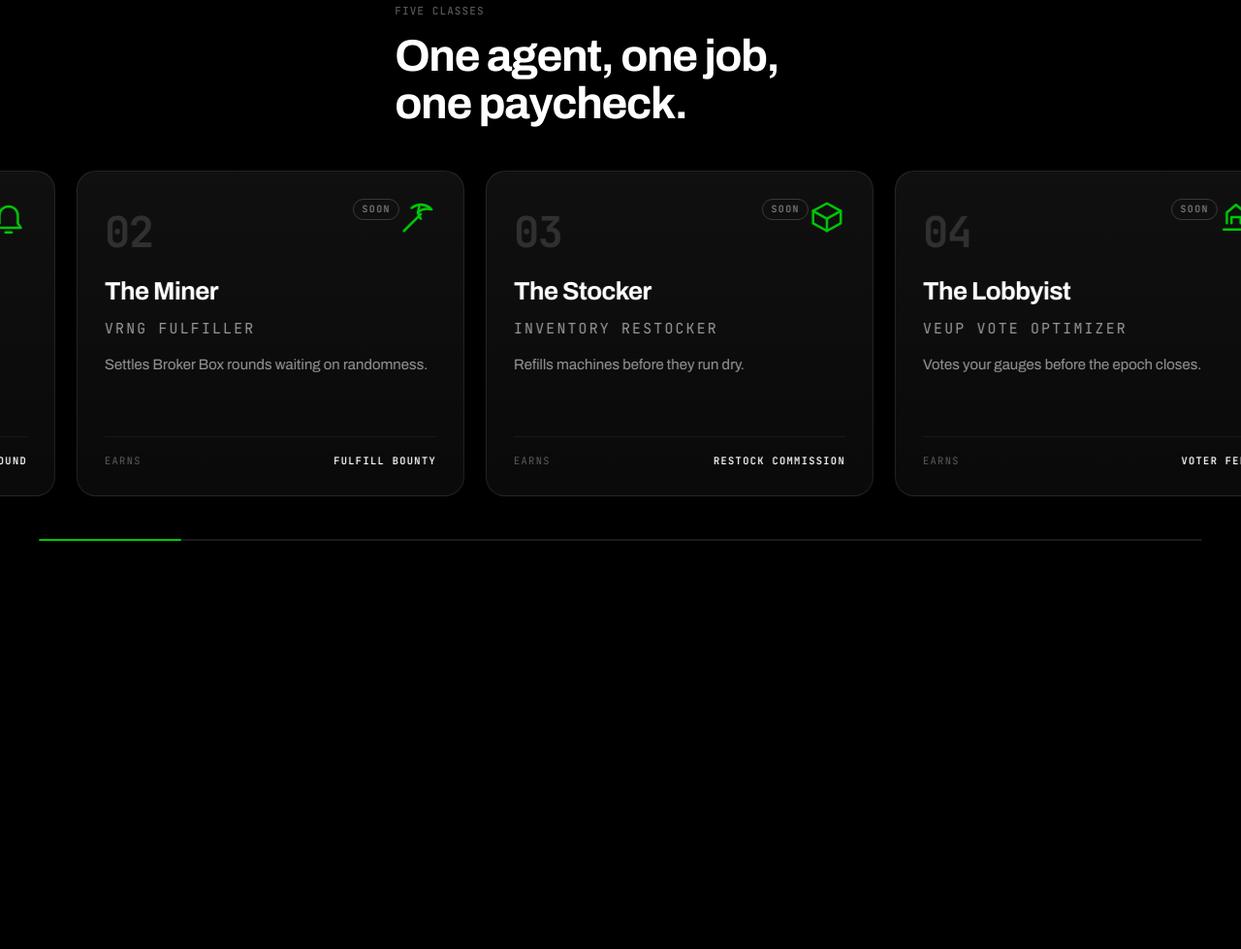
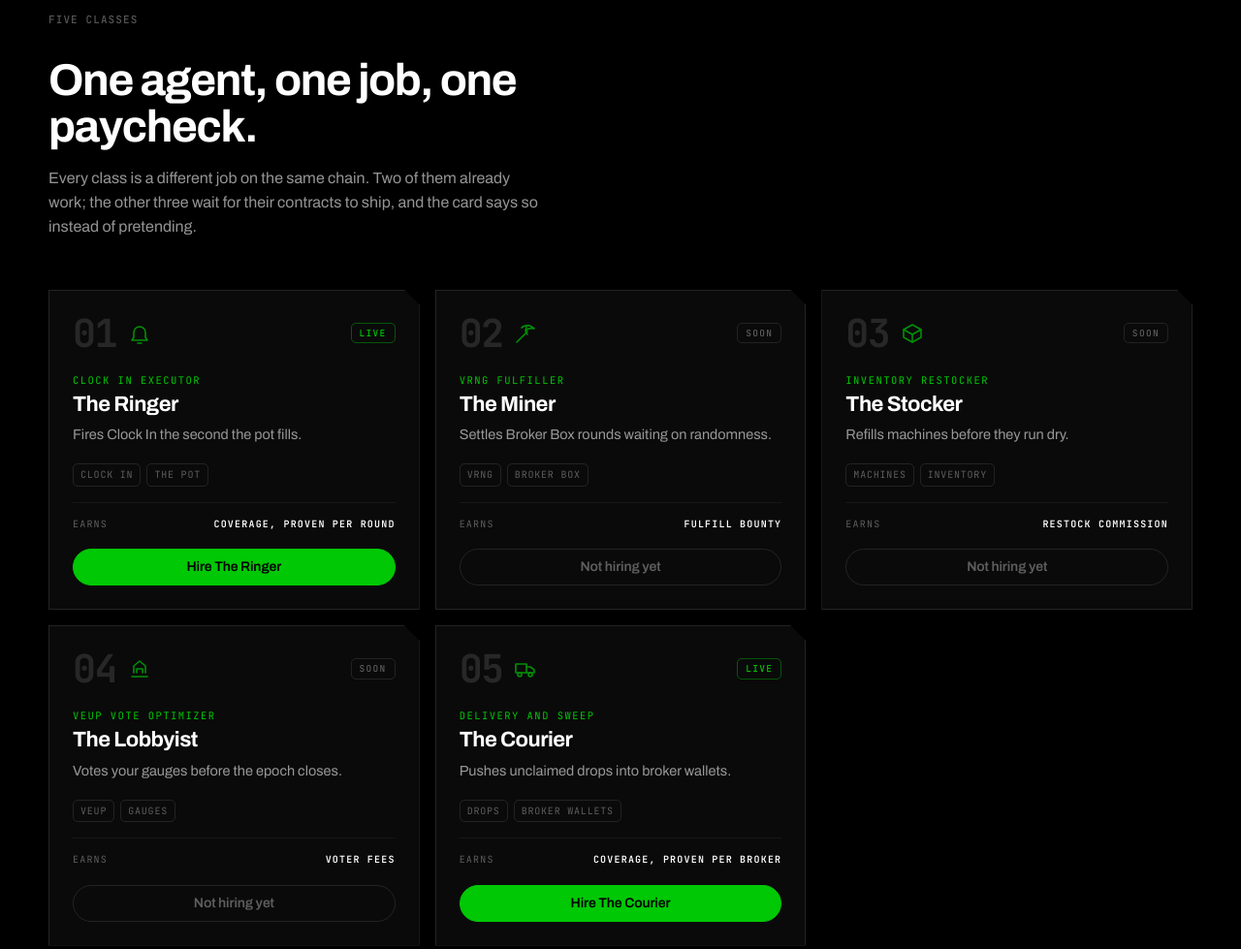
Before and after one commit to grappesai-cloud/stonk, a plain HTML site: page site/index.html in a window 1280 px wide. Shown: the part 1327-2306 px from the top of the page at 97% size. Drawn offline with Linux system fonts and the light colour scheme; no server answers.

Commit message:
The landing page adopts the NFA design language
Same house style as nfa.grappes.dev, which is the sharper one: the cut-corner
panel (one notched edge, top right, from a single --notch variable), hairline
dividers instead of rounded boxes, square inputs, and the dense mono voice
in the data rows.

The real fix is the fleet. The five classes lived on a horizontal rail that
stole vertical scroll to move sideways, so on the way down the page felt
stuck and the whole fleet was never visible at once. They are a grid now,
seen at a glance, no hijack - and the rail's scroll math, its progress bar
and the hash-anchor workaround it forced all go away with it.

Each card gained the anatomy the NFA cards have: the class number, an honest
state badge, the green role line, what it touches as chips, what it earns,
and a button that only leads somewhere for classes whose job exists on chain.
The other three say "Not hiring yet" instead of opening a form for work that
cannot happen. The hero feed's LIVE tag now turns green with a live dot when
the numbers come from the Courier, rather than only changing its text.

Co-Authored-By: Claude Fable 5 <noreply@anthropic.com>
Claude-Session: https://claude.ai/code/session_01LYwxWaGynthEiJPuEW6AxP

```diff
--- a/site/css/style.css
+++ b/site/css/style.css
@@ -9,7 +9,7 @@
      7. Hero
      8. Banda
      9. Cifre
-    10. Flota (sina orizontala)
+    10. Flota (grila)
     11. Pasii
     12. Mint si formular
     13. Subsol
@@ -49,6 +49,8 @@
   --pad:clamp(20px,4vw,40px);
   --nav-h:68px;
   --ease:cubic-bezier(.22,1,.36,1);
+  /* coltul retezat: o muchie, sus-dreapta, aceeasi peste tot */
+  --notch:polygon(0 0,calc(100% - 16px) 0,100% 16px,100% 100%,0 100%);
 }
 
 /* ---------- 3. Baza ---------- */
@@ -145,6 +147,10 @@ main{position:relative;z-index:1}
 .chip span{color:var(--dim)}
 
 .tag{padding:3px 8px;border:1px solid var(--line);border-radius:6px;color:var(--faint)}
+/* fluxul masurat, nu simulat: verde cu punct viu */
+.tag.live{display:inline-flex;align-items:center;gap:6px;color:var(--green);border-color:rgba(0,200,5,.4)}
+.tag.live::before{content:'';width:6px;height:6px;border-radius:50%;background:var(--green);
+  box-shadow:0 0 8px var(--green);animation:pulse 2.4s ease-in-out infinite}
 
 /* ---------- 6. Bara de sus ---------- */
 .nav{
@@ -181,15 +187,21 @@ main{position:relative;z-index:1}
 .hero-inner{position:relative;z-index:1;display:grid;gap:26px;justify-items:start}
 .hero-actions{display:flex;gap:12px;flex-wrap:wrap;margin-top:10px}
 
+/* Panoul cu colt taiat e geometria semnatura a paginii: fara raze, o singura
+   muchie retezata sus-dreapta. Se repeta la feed, carduri si formular, si de
+   aia sta intr-o variabila - se schimba dintr-un loc. */
 .quote{
-  margin-top:26px;width:min(420px,100%);padding:16px 18px;border:1px solid var(--line);border-radius:16px;
-  background:linear-gradient(180deg,rgba(255,255,255,.045),rgba(255,255,255,.015));
-  backdrop-filter:blur(8px);transition:transform .3s var(--ease);will-change:transform;
+  margin-top:26px;width:min(440px,100%);
+  background:var(--panel);border:1px solid var(--line);clip-path:var(--notch);
+  transition:transform .3s var(--ease);will-change:transform;
 }
-.quote-top{display:flex;justify-content:space-between;align-items:center;margin-bottom:12px}
-.quote-feed{display:grid;gap:9px;min-height:76px}
+.quote-top{display:flex;justify-content:space-between;align-items:center;
+  padding:12px 16px;border-bottom:1px solid var(--line)}
+.quote-feed{display:grid;min-height:76px}
 .quote-row{display:grid;grid-template-columns:1fr auto;gap:10px;align-items:baseline;
+  padding:11px 16px;border-bottom:1px solid var(--line-2);
   font-size:11.5px;letter-spacing:.04em;animation:rowIn .5s var(--ease) both}
+.quote-row:last-child{border-bottom:0}
 .quote-row b{color:var(--dim);font-weight:500}
 .quote-row u{text-decoration:none;color:var(--faint);margin-left:8px}
 .quote-row em{font-style:normal;color:var(--green);font-weight:600}
@@ -213,51 +225,54 @@ main{position:relative;z-index:1}
 /* ---------- 9. Cifre ---------- */
 .stats{padding:88px 0 20px}
 .stat-grid{display:grid;grid-template-columns:repeat(auto-fit,minmax(220px,1fr));gap:1px;
-  background:var(--line);border:1px solid var(--line);border-radius:18px;overflow:hidden}
-.stat{background:var(--panel);padding:30px 26px}
+  background:var(--line);border:1px solid var(--line)}
+.stat{background:var(--bg);padding:30px 26px}
 .stat b{display:block;font-family:var(--mono);font-size:clamp(30px,3.4vw,42px);font-weight:700;letter-spacing:-.03em}
 .stat span{display:block;margin-top:10px;color:var(--faint);font-size:13px}
 
-/* ---------- 10. Flota ---------- */
-.rail{position:relative}
-.rail-stick{position:sticky;top:0;height:100svh;display:flex;flex-direction:column;justify-content:center;
-  gap:44px;overflow:hidden;padding-top:var(--nav-h)}
-.rail-head{max-width:56ch}
-.rail-track{display:flex;gap:22px;padding-inline:var(--pad);will-change:transform}
+/* ---------- 10. Flota (grila) ---------- */
+.fleet{padding:clamp(70px,10vw,120px) 0 10px}
+.fleet-grid{display:grid;grid-template-columns:repeat(auto-fill,minmax(300px,1fr));gap:16px}
 .card{
-  flex:0 0 clamp(280px,32vw,400px);min-height:clamp(300px,42vh,380px);
-  display:flex;flex-direction:column;gap:14px;padding:28px;
-  border:1px solid var(--line);border-radius:20px;position:relative;overflow:hidden;
-  background:linear-gradient(180deg,var(--panel-2),var(--panel));
-  transition:border-color .3s,transform .3s var(--ease);
+  position:relative;display:flex;flex-direction:column;padding:24px;
+  background:var(--panel);border:1px solid var(--line);clip-path:var(--notch);
+  transition:border-color .25s,transform .25s var(--ease);
 }
-.card::before{content:'';position:absolute;inset:0;opacity:0;transition:opacity .3s;
+.card::before{content:'';position:absolute;inset:0;opacity:0;transition:opacity .3s;pointer-events:none;
   background:radial-gradient(300px circle at var(--cx,50%) var(--cy,50%),var(--green-soft),transparent 70%)}
-.card:hover{border-color:rgba(0,200,5,.4)}
+.card:hover{border-color:rgba(0,200,5,.5);transform:translateY(-3px)}
 .card:hover::before{opacity:1}
-.card-top{display:flex;justify-content:space-between;align-items:flex-start}
-.card-code{font-family:var(--mono);font-size:44px;font-weight:700;letter-spacing:-.04em;color:rgba(255,255,255,.14)}
-.card-glyph{width:38px;height:38px;stroke:var(--green);fill:none;stroke-width:1.6;stroke-linecap:round;stroke-linejoin:round}
-.card h3{font-size:26px;letter-spacing:-.025em}
-.card-role{color:var(--green);font-family:var(--mono);font-size:10.5px;letter-spacing:.14em;text-transform:uppercase}
-.card p{margin:0;color:var(--dim);font-size:15px}
-.card-earns{margin-top:auto;padding-top:16px;border-top:1px solid var(--line-2);
-  display:flex;justify-content:space-between;align-items:center;font-family:var(--mono);font-size:10.5px;
-  letter-spacing:.12em;text-transform:uppercase;color:var(--faint)}
-.card-earns b{color:var(--text);font-weight:600}
-
-.rail-bar{height:2px;background:var(--line);margin-inline:var(--pad);border-radius:2px;overflow:hidden}
-.rail-bar i{display:block;height:100%;width:22%;background:var(--green);border-radius:2px;transform-origin:left}
+.card>*{position:relative}
+.card-top{display:flex;align-items:center;gap:12px}
+.card-code{font-family:var(--mono);font-size:40px;font-weight:700;letter-spacing:-.04em;
+  color:rgba(255,255,255,.12);line-height:1}
+.card-glyph{width:24px;height:24px;stroke:var(--green);fill:none;stroke-width:1.6;
+  stroke-linecap:round;stroke-linejoin:round;opacity:.7}
+.card-role{color:var(--green);font-family:var(--mono);font-size:10.5px;letter-spacing:.14em;
+  text-transform:uppercase;margin:20px 0 6px}
+.card h3{font-size:22px;letter-spacing:-.025em}
+.card-job{margin:10px 0 0;color:var(--dim);font-size:14.5px;line-height:1.5;flex:1}
+.card-tags{display:flex;flex-wrap:wrap;gap:6px;margin-top:18px}
+.card-tags span{font-family:var(--mono);font-size:10px;letter-spacing:.08em;color:var(--faint);
+  border:1px solid var(--line);border-radius:5px;padding:3px 7px}
+.card-earns{margin:16px 0 18px;padding-top:14px;border-top:1px solid var(--line-2);
+  display:flex;justify-content:space-between;gap:14px;align-items:baseline;font-family:var(--mono);
+  font-size:10px;letter-spacing:.12em;text-transform:uppercase;color:var(--faint)}
+.card-earns b{color:var(--text);font-weight:600;text-align:right}
+/* butonul unei clase care inca nu lucreaza: prezent, dar stins si fara drum */
+.card-cta-off{color:var(--faint);cursor:default}
+.card-cta-off::after{display:none}
+.card-cta-off:hover{border-color:var(--line);background:transparent}
 
 /* ---------- 11. Pasii ---------- */
-.loop{padding:120px 0}
+.loop{padding:110px 0}
 .steps{list-style:none;margin:0;padding:0;display:grid;gap:1px;
-  grid-template-columns:repeat(auto-fit,minmax(230px,1fr));
-  background:var(--line);border:1px solid var(--line);border-radius:18px;overflow:hidden}
-.step{background:var(--panel);padding:30px 26px;display:grid;gap:10px;position:relative}
+  grid-template-columns:repeat(auto-fit,minmax(220px,1fr));
+  background:var(--line);border:1px solid var(--line)}
+.step{background:var(--bg);padding:28px 24px;display:grid;gap:0;position:relative}
 .step-n{font-family:var(--mono);font-size:11px;letter-spacing:.16em;color:var(--green)}
-.step h3{font-size:21px}
-.step p{margin:0;color:var(--dim);font-size:15px}
+.step h3{font-size:19px;margin:14px 0 8px}
+.step p{margin:0;color:var(--dim);font-size:14.5px;line-height:1.5}
 .step::after{content:'';position:absolute;left:0;bottom:0;height:2px;width:0;background:var(--green);
   transition:width .8s var(--ease)}
 .step.in::after{width:100%}
@@ -268,7 +283,7 @@ main{position:relative;z-index:1}
 .mint-left{display:grid;gap:22px;justify-items:start}
 .count{margin-top:6px;display:grid;gap:12px}
 .count-row{display:flex;gap:10px}
-.count-cell{min-width:74px;padding:14px 10px;border:1px solid var(--line);border-radius:14px;
+.count-cell{min-width:74px;padding:14px 10px;border:1px solid var(--line);
   background:var(--panel);text-align:center}
 .count-cell b{display:block;font-family:var(--mono);font-size:26px;font-weight:700;letter-spacing:-.02em}
 .count-cell span{display:block;margin-top:6px;font-family:var(--mono);font-size:9.5px;letter-spacing:.14em;color:var(--faint)}
@@ -278,15 +293,15 @@ main{position:relative;z-index:1}
   background:none;cursor:pointer;font-family:var(--mono);font-size:10px;letter-spacing:.1em;color:var(--faint)}
 .contract button:hover{color:var(--green);border-color:var(--green)}
 
-.form{display:grid;gap:16px;padding:30px;border:1px solid var(--line);border-radius:20px;
-  background:linear-gradient(180deg,var(--panel-2),var(--panel))}
+.form{display:grid;gap:16px;padding:30px;border:1px solid var(--line);
+  background:var(--panel);clip-path:var(--notch)}
 .form-head{display:grid;gap:6px;margin-bottom:4px}
 .form-head h3{font-family:var(--mono);font-size:12px;letter-spacing:.16em}
 .form-head p{margin:0;font-size:14px}
 .field{display:grid;gap:8px}
 .field span{color:var(--faint);font-family:var(--mono);font-size:10px;letter-spacing:.14em}
 .field input,.field select{
-  height:46px;padding:0 14px;border:1px solid var(--line);border-radius:12px;background:rgba(0,0,0,.5);
+  height:46px;padding:0 14px;border:1px solid var(--line);border-radius:0;background:var(--panel-2);
   outline:none;transition:border-color .2s,background .2s;
   -webkit-appearance:none;appearance:none;
 }
@@ -315,12 +330,7 @@ main{position:relative;z-index:1}
   .mint-inner{grid-template-columns:1fr}
   .nav-links{display:none}
   .burger{display:grid}
-  .rail-stick{height:auto;position:static;padding:100px 0 60px}
-  .rail-track{overflow-x:auto;scroll-snap-type:x mandatory;transform:none !important;
-    padding-bottom:16px;-webkit-overflow-scrolling:touch}
-  .rail-track::-webkit-scrollbar{display:none}
-  .card{scroll-snap-align:center;flex-basis:min(78vw,340px)}
-  .rail-bar{display:none}
+  .fleet{padding-top:80px}
   .hero{min-height:auto;padding-top:calc(var(--nav-h) + 56px)}
   .hero-chart,.hero-fade{height:48%}
   .scroll-hint{display:none}
@@ -346,9 +356,7 @@ main{position:relative;z-index:1}
    Verde plin = agentul lucreaza pe lant. Contur stins = meseria nu exista
    inca acolo. Diferenta se vede dintr-o privire, fara sa citesti nimic. */
 .card-state{
-  margin-left:auto;font:600 10px/1 var(--mono);letter-spacing:.14em;
-  padding:5px 8px;border-radius:999px;align-self:flex-start;
+  margin-left:auto;font:500 9.5px/1 var(--mono);letter-spacing:.14em;text-transform:uppercase;
+  padding:5px 8px;border-radius:5px;border:1px solid var(--line);color:var(--faint);
 }
-.card-state-live{background:var(--green);color:#000}
-.card-state-soon{border:1px solid rgba(255,255,255,.18);color:rgba(255,255,255,.45)}
-.card-top{align-items:flex-start}
+.card-state-live{color:var(--green);border-color:rgba(0,200,5,.4)}
--- a/site/index.html
+++ b/site/index.html
@@ -101,16 +101,14 @@
       <div class="stat-grid" data-stats></div>
     </section>
 
-    <!-- ====================== CLASELE (sina orizontala) ====================== -->
-    <section class="rail" id="fleet" data-rail>
-      <div class="rail-stick">
-        <div class="wrap rail-head">
-          <p class="eyebrow mono scramble" data-t="classes.eyebrow"></p>
-          <h2 class="h-2" data-t="classes.title"></h2>
-        </div>
-        <div class="rail-track" data-track></div>
-        <div class="rail-bar"><i data-rail-bar></i></div>
+    <!-- ====================== CLASELE (grila) ====================== -->
+    <section class="fleet wrap" id="fleet">
+      <div class="sec-head">
+        <p class="eyebrow mono scramble" data-reveal data-t="classes.eyebrow"></p>
+        <h2 class="h-2" data-reveal data-t="classes.title"></h2>
+        <p class="lede sm" data-reveal data-t="classes.body"></p>
       </div>
+      <div class="fleet-grid" data-track></div>
     </section>
 
     <!-- ====================== BUCLA ====================== -->
--- a/site/js/app.js
+++ b/site/js/app.js
@@ -369,60 +369,70 @@
     vote: '<path d="M4 20h16"/><path d="M6 16V9l6-5 6 5v7"/><path d="M9 16v-4h6v4"/>',
     truck: '<path d="M2 7h11v9H2z"/><path d="M13 10h4l4 3v3h-8"/><circle cx="6" cy="18" r="2"/><circle cx="17" cy="18" r="2"/>'
   }
+  /* Clasele stau intr-o GRILA, nu pe o sina orizontala. Sina fura scrollul
+     vertical ca sa se miste lateral, deci pe drumul in jos pagina pare
+     blocata si nu se vede niciodata toata flota deodata. Grila arata cele
+     cinci meserii dintr-o privire si nu are nevoie de scroll furat. */
   const track = $('[data-track]')
-  ;(S.classes.items || []).forEach((c) => {
+  const CL = S.classes || {}
+  ;(CL.items || []).forEach((c, i) => {
+    const live = String(c.status || '').toUpperCase() === 'LIVE'
     const card = el('article', 'card')
+    card.setAttribute('data-reveal', '')
+    /* intrarea pe randuri, nu toate cardurile odata */
+    card.style.transitionDelay = `${(i % 3) * 70}ms`
+
     const top = el('div', 'card-top')
     top.appendChild(el('span', 'card-code', c.code))
-    /* Starea reala a fiecarei clase. Trei dintre meserii nu exista inca pe
-       lant, iar o pagina care le arata pe toate la fel promite ceva ce nu
-       poate livra. Un badge onest arata mai bine decat o promisiune. */
-    if (c.status) {
-      const st = el('span', 'card-state card-state-' + c.status.toLowerCase(), c.status)
-      top.appendChild(st)
-    }
     const svg = document.createElementNS('http://www.w3.org/2000/svg', 'svg')
     svg.setAttribute('viewBox', '0 0 24 24')
     svg.setAttribute('class', 'card-glyph')
     svg.innerHTML = GLYPHS[c.glyph] || GLYPHS.box
     top.appendChild(svg)
+    /* Starea reala a fiecarei clase. Trei dintre meserii nu exista inca pe
+       lant, iar o pagina care le arata pe toate la fel promite ceva ce nu
+       poate livra. Un badge onest arata mai bine decat o promisiune. */
+    if (c.status) top.appendChild(el('span', 'card-state card-state-' + (live ? 'live' : 'soon'), c.status))
     card.appendChild(top)
+
+    card.appendChild(el('p', 'card-role', c.role))
     card.appendChild(el('h3', null, c.name))
-    card.appendChild(el('p', 'card-role', c.role))
-    card.appendChild(el('p', null, c.job))
+    card.appendChild(el('p', 'card-job', c.job))
+
+    if (c.tags && c.tags.length) {
+      const tags = el('div', 'card-tags')
+      c.tags.forEach((t) => tags.appendChild(el('span', null, t)))
+      card.appendChild(tags)
+    }
+
     const earns = el('div', 'card-earns')
-    earns.appendChild(el('span', null, 'EARNS'))
+    earns.appendChild(el('span', null, CL.earnsLabel || 'EARNS'))
     earns.appendChild(el('b', null, c.earns))
     card.appendChild(earns)
+
+    /* Butonul duce la formular DOAR pentru clasele care lucreaza deja. La
+       celelalte ramane stins si spune de ce, in loc sa deschida un formular
+       pentru o meserie care nu exista. */
+    const cta = el('a', `btn btn-sm btn-block ${live ? 'btn-solid' : 'btn-ghost card-cta-off'}`)
+    cta.textContent = live
+      ? fill(CL.ctaLive || '').replace(/\{\{name\}\}/g, c.name)
+      : fill(CL.ctaSoon || '')
+    if (live) {
+      cta.href = '#mint'
+      cta.dataset.magnet = ''
+    } else {
+      cta.setAttribute('aria-disabled', 'true')
+    }
+    card.appendChild(cta)
+
     card.addEventListener('pointermove', (e) => {
       const r = card.getBoundingClientRect()
       card.style.setProperty('--cx', `${e.clientX - r.left}px`)
       card.style.setProperty('--cy', `${e.clientY - r.top}px`)
     })
     track.appendChild(card)
+    watch(card)
   })
-
-  /* sina: sectiunea creste cat trackul, iar scrollul vertical il trage lateral */
-  const rail = $('[data-rail]')
-  const railBar = $('[data-rail-bar]')
-  const layoutRail = () => {
-    if (!rail || !track) return
-    if (innerWidth <= 900) {
-      rail.style.height = ''
-      track.style.transform = ''
-      return
-    }
-    const dist = Math.max(0, track.scrollWidth - innerWidth + 40)
-    rail.style.height = `${innerHeight + dist}px`
-  }
-  const moveRail = () => {
-    if (!rail || !track || innerWidth <= 900) return
-    const r = rail.getBoundingClientRect()
-    const dist = Math.max(0, track.scrollWidth - innerWidth + 40)
-    const p = clamp(-r.top / (rail.offsetHeight - innerHeight || 1), 0, 1)
-    track.style.transform = `translate3d(${-p * dist}px,0,0)`
-    if (railBar) railBar.style.transform = `scaleX(${0.22 + p * 0.78})`
-  }
 
   /* pasii */
   const steps = $('[data-steps]')
@@ -626,7 +636,12 @@
         }
       }
       const tag = $('[data-t="hero.feedTag"]')
-      if (tag && j.feed?.length) tag.textContent = 'LIVE'
+      if (tag && j.feed?.length) {
+        tag.textContent = 'LIVE'
+        /* eticheta trece si vizual, nu doar ca text: verde cu punct care
+           pulseaza, ca sa se vada dintr-o privire ca randurile sunt masurate */
+        tag.classList.add('live')
+      }
     } catch {
       /* ramanem pe cifrele din content.js */
     }
@@ -666,7 +681,6 @@
       const max = document.documentElement.scrollHeight - innerHeight
       progress.style.width = `${max > 0 ? (y / max) * 100 : 0}%`
     }
-    moveRail()
     let active = -1
     sections.forEach((s, i) => {
       if (s.getBoundingClientRect().top < innerHeight * 0.4) active = i
@@ -676,34 +690,23 @@
 
   $$('[data-reveal]').forEach(watch)
   $$('.scramble').forEach((n) => scramble(n))
-  layoutRail()
   onScroll()
   sweep()
 
   addEventListener('scroll', onScroll, { passive: true })
-  addEventListener('resize', () => {
-    layoutRail()
-    moveRail()
-  })
+  addEventListener('resize', sweep)
   document.addEventListener('visibilitychange', () => {
     if (!document.hidden) sweep()
   })
-  /* daca fonturile intra tarziu, latimea trackului se schimba */
-  document.fonts?.ready.then(() => {
-    layoutRail()
-    moveRail()
-  })
 
-  /* Ancora din adresa se rezolva ABIA dupa ce sina isi ia inaltimea. Altfel
-     browserul sare la o pozitie calculata inainte ca sectiunea flotei sa
-     creasca, si aterizezi in alta parte a paginii. */
+  /* Ancora din adresa se re-aplica dupa ce fonturile intra: pana atunci
+     inaltimile sectiunilor se mai schimba si aterizezi langa tinta. */
   if (location.hash) {
     const goToHash = () => {
       const t = document.querySelector(location.hash)
       if (t) t.scrollIntoView({ behavior: 'instant', block: 'start' })
     }
     requestAnimationFrame(goToHash)
-    setTimeout(goToHash, 260)
     document.fonts?.ready.then(() => setTimeout(goToHash, 60))
   }
 })()
--- a/site/js/content.js
+++ b/site/js/content.js
@@ -115,18 +115,30 @@ window.SITE = {
   classes: {
     eyebrow: 'FIVE CLASSES',
     title: 'One agent, one job, one paycheck.',
+    body: 'Every class is a different job on the same chain. Two of them already work; the other three wait for their contracts to ship, and the card says so instead of pretending.',
     hint: 'SCROLL',
+    /* Butonul cardului. Doar clasele LIVE duc la formular: o clasa a carei
+       meserie nu exista pe lant nu are ce sa promita. */
+    ctaLive: 'Hire {{name}}',
+    ctaSoon: 'Not hiring yet',
+    earnsLabel: 'EARNS',
+    /* `tags` = ce atinge agentul pe lant, nu cifre. Etichete, nu telemetrie. */
     items: [
       { code: '01', glyph: 'bell',  name: 'The Ringer', status: 'LIVE',   role: 'CLOCK IN EXECUTOR',
-        job: 'Fires Clock In the second the pot fills.', earns: 'Coverage, proven per round' },
+        job: 'Fires Clock In the second the pot fills.', earns: 'Coverage, proven per round',
+        tags: ['CLOCK IN', 'THE POT'] },
       { code: '02', glyph: 'pick',  name: 'The Miner', status: 'SOON',    role: 'VRNG FULFILLER',
-        job: 'Settles Broker Box rounds waiting on randomness.', earns: 'Fulfill bounty' },
+        job: 'Settles Broker Box rounds waiting on randomness.', earns: 'Fulfill bounty',
+        tags: ['VRNG', 'BROKER BOX'] },
       { code: '03', glyph: 'box',   name: 'The Stocker', status: 'SOON',  role: 'INVENTORY RESTOCKER',
-        job: 'Refills machines before they run dry.', earns: 'Restock commission' },
+        job: 'Refills machines before they run dry.', earns: 'Restock commission',
+        tags: ['MACHINES', 'INVENTORY'] },
       { code: '04', glyph: 'vote',  name: 'The Lobbyist', status: 'SOON', role: 'VEUP VOTE OPTIMIZER',
-        job: 'Votes your gauges before the epoch closes.', earns: 'Voter fees' },
+        job: 'Votes your gauges before the epoch closes.', earns: 'Voter fees',
+        tags: ['VEUP', 'GAUGES'] },
       { code: '05', glyph: 'truck', name: 'The Courier', status: 'LIVE',  role: 'DELIVERY AND SWEEP',
-        job: 'Pushes unclaimed drops into broker wallets.', earns: 'Coverage, proven per broker' }
+        job: 'Pushes unclaimed drops into broker wallets.', earns: 'Coverage, proven per broker',
+        tags: ['DROPS', 'BROKER WALLETS'] }
     ]
   },
 
```
